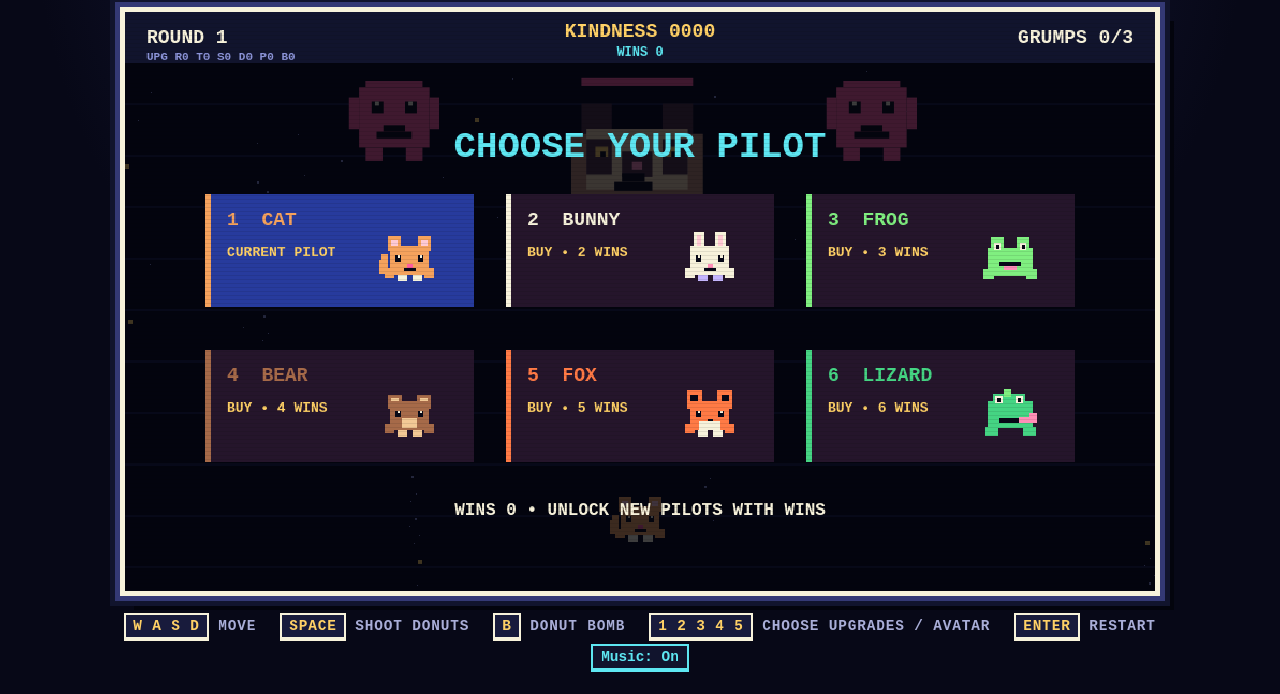
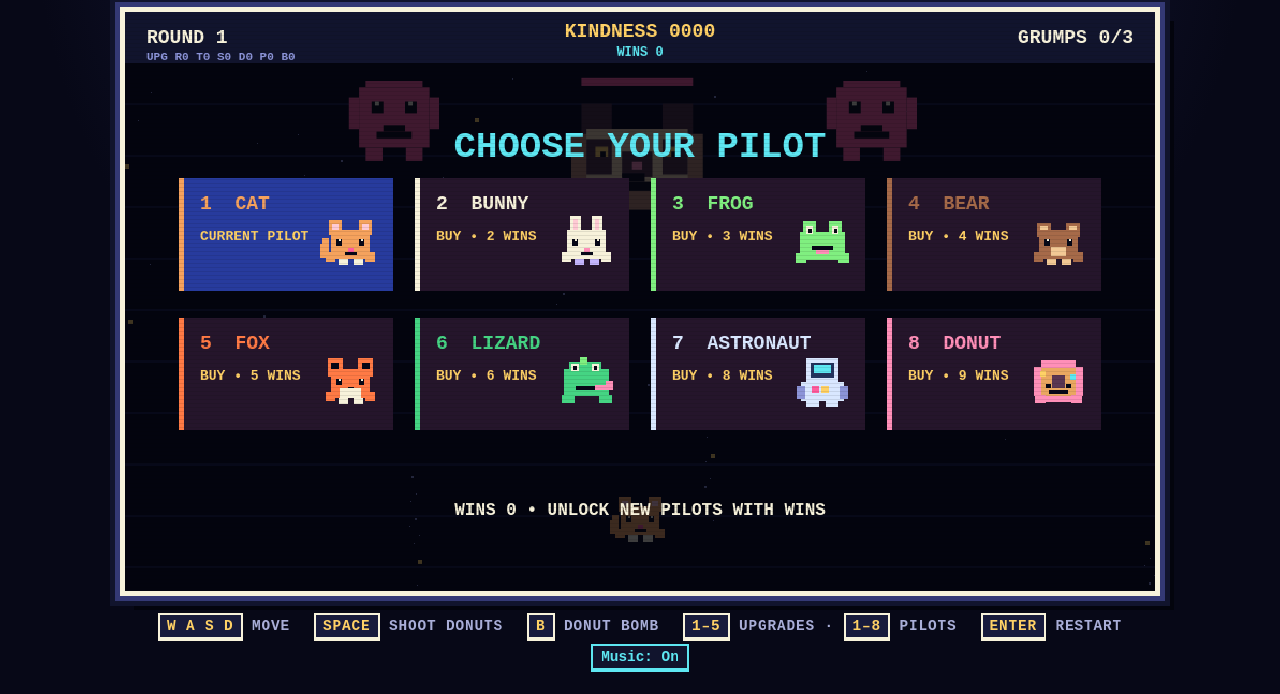
Before and after one commit to eric-decompiled/summer-vibes, a website: page index.html in a window 1280 px wide. Shown: the part 106-800 px from the top of the page. Drawn offline with Linux system fonts and the light colour scheme.

Commit message:
donut character

```diff
--- a/index.html
+++ b/index.html
@@ -184,7 +184,7 @@
         <span><kbd>W A S D</kbd> move</span>
         <span><kbd>Space</kbd> shoot donuts</span>
         <span><kbd>B</kbd> donut bomb</span>
-        <span><kbd>1 2 3 4 5</kbd> choose upgrades / avatar</span>
+        <span><kbd>1–5</kbd> upgrades · <kbd>1–8</kbd> pilots</span>
         <span><kbd>Enter</kbd> restart</span>
         <button class="music-toggle" id="music-toggle" type="button" aria-pressed="true">Music: On</button>
       </div>
@@ -218,7 +218,9 @@
         { name: "frog", cost: 3, color: "#80ef80" },
         { name: "bear", cost: 4, color: "#a66a49" },
         { name: "fox", cost: 5, color: "#ff7a45" },
-        { name: "lizard", cost: 6, color: "#45d483" }
+        { name: "lizard", cost: 6, color: "#45d483" },
+        { name: "astronaut", cost: 8, color: "#d9e7ff" },
+        { name: "donut", cost: 9, color: "#ff8fb8" }
       ];
       const music = { context: null, enabled: true, timer: null, step: 0 };
       let last = 0;
@@ -705,6 +707,8 @@
         else if (p.animal === "fox") drawFox(p);
         else if (p.animal === "frog") drawFrog(p);
         else if (p.animal === "lizard") drawLizard(p);
+        else if (p.animal === "astronaut") drawAstronaut(p);
+        else if (p.animal === "donut") drawDonutPilot(p);
         else drawCat(p);
       }
 
@@ -785,6 +789,34 @@
         pixelRect(p.x + 5, p.y + 37, 12, 8, "#45d483");
         pixelRect(p.x + 40, p.y + 37, 12, 8, "#45d483");
         pixelRect(p.x + 22, p.y + 2, 7, 7, "#80ef80");
+      }
+
+      function drawAstronaut(p) {
+        pixelRect(p.x + 13, p.y + 3, 30, 24, "#d9e7ff");
+        pixelRect(p.x + 17, p.y + 7, 22, 14, "#23335e");
+        pixelRect(p.x + 20, p.y + 9, 16, 8, "#5ee7f2");
+        pixelRect(p.x + 8, p.y + 25, 40, 18, "#d9e7ff");
+        pixelRect(p.x + 4, p.y + 29, 8, 12, "#8c94d8");
+        pixelRect(p.x + 44, p.y + 29, 8, 12, "#8c94d8");
+        pixelRect(p.x + 18, p.y + 29, 7, 6, "#ff5d9e");
+        pixelRect(p.x + 27, p.y + 29, 7, 6, "#ffd166");
+        pixelRect(p.x + 13, p.y + 40, 12, 8, "#d9e7ff");
+        pixelRect(p.x + 31, p.y + 40, 12, 8, "#d9e7ff");
+      }
+
+      function drawDonutPilot(p) {
+        pixelRect(p.x + 12, p.y + 5, 32, 6, "#ff8fb8");
+        pixelRect(p.x + 5, p.y + 11, 46, 27, "#ff8fb8");
+        pixelRect(p.x + 12, p.y + 38, 32, 6, "#ff8fb8");
+        pixelRect(p.x + 12, p.y + 12, 32, 26, "#eaa761");
+        pixelRect(p.x + 22, p.y + 19, 12, 12, "#5a3652");
+        pixelRect(p.x + 11, p.y + 15, 5, 5, "#ffd166");
+        pixelRect(p.x + 39, p.y + 18, 5, 5, "#5ee7f2");
+        pixelRect(p.x + 16, p.y + 27, 5, 4, "#070817");
+        pixelRect(p.x + 35, p.y + 27, 5, 4, "#070817");
+        pixelRect(p.x + 19, p.y + 33, 18, 3, "#070817");
+        pixelRect(p.x + 6, p.y + 37, 10, 8, "#ff8fb8");
+        pixelRect(p.x + 40, p.y + 37, 10, 8, "#ff8fb8");
       }
 
       function drawBoss(b, smiling) {
@@ -909,12 +941,14 @@
           ctx.fillStyle = "#5ee7f2";
           ctx.font = "bold 34px Courier New";
           ctx.fillText(state.mode === "start" ? "CHOOSE YOUR PILOT" : "PICK YOUR NEXT PILOT", W / 2, 126);
-          drawAvatarCard(1, "cat", 75, 170, "#f5a25d");
-          drawAvatarCard(2, "bunny", 355, 170, "#f7f2db");
-          drawAvatarCard(3, "frog", 635, 170, "#80ef80");
-          drawAvatarCard(4, "bear", 75, 315, "#a66a49");
-          drawAvatarCard(5, "fox", 355, 315, "#ff7a45");
-          drawAvatarCard(6, "lizard", 635, 315, "#45d483");
+          drawAvatarCard(1, "cat", 50, 155, "#f5a25d");
+          drawAvatarCard(2, "bunny", 270, 155, "#f7f2db");
+          drawAvatarCard(3, "frog", 490, 155, "#80ef80");
+          drawAvatarCard(4, "bear", 710, 155, "#a66a49");
+          drawAvatarCard(5, "fox", 50, 285, "#ff7a45");
+          drawAvatarCard(6, "lizard", 270, 285, "#45d483");
+          drawAvatarCard(7, "astronaut", 490, 285, "#d9e7ff");
+          drawAvatarCard(8, "donut", 710, 285, "#ff8fb8");
           ctx.fillStyle = "#f7f2db";
           ctx.font = "bold 16px Courier New";
           ctx.fillText(state.shopMessage || `WINS ${state.wins} • UNLOCK NEW PILOTS WITH WINS`, W / 2, 465);
@@ -952,18 +986,20 @@
         const option = avatarOptions.find(item => item.name === animal);
         const unlocked = state.unlocked.has(animal);
         const active = unlocked && state.player.animal === animal;
-        pixelRect(x, y, 250, 105, active ? "#273b9d" : unlocked ? "#171b43" : "#25152b");
+        pixelRect(x, y, 200, 105, active ? "#273b9d" : unlocked ? "#171b43" : "#25152b");
         pixelRect(x, y, 5, 105, color);
         ctx.textAlign = "left";
         ctx.fillStyle = color;
         ctx.font = "bold 18px Courier New";
         ctx.fillText(`${number}  ${animal.toUpperCase()}`, x + 20, y + 24);
-        const preview = { x: x + 162, y: y + 35, w: 56, h: 48 };
+        const preview = { x: x + 132, y: y + 35, w: 56, h: 48 };
         if (animal === "cat") drawCat(preview);
         else if (animal === "bunny") drawBunny(preview);
         else if (animal === "bear") drawBear(preview);
         else if (animal === "frog") drawFrog(preview);
         else if (animal === "lizard") drawLizard(preview);
+        else if (animal === "astronaut") drawAstronaut(preview);
+        else if (animal === "donut") drawDonutPilot(preview);
         else drawFox(preview);
         ctx.fillStyle = active ? "#ffd166" : unlocked ? "#a9aed8" : "#ffd166";
         ctx.font = "bold 13px Courier New";
@@ -1024,14 +1060,14 @@
       addEventListener("keydown", event => {
         startMusic();
         const key = event.key.toLowerCase();
-        if (["w", "a", "s", "d", "b", " ", "enter", "1", "2", "3", "4", "5"].includes(key)) event.preventDefault();
+        if (["w", "a", "s", "d", "b", " ", "enter", "1", "2", "3", "4", "5", "6", "7", "8"].includes(key)) event.preventDefault();
         keys.add(key);
         if (key === " ") shootDonut();
         if (key === "b") useBomb();
         if (state.mode === "upgrade" && ["1", "2", "3", "4", "5"].includes(key)) {
           chooseUpgrade({ 1: "rapid", 2: "thrusters", 3: "shield", 4: "spread", 5: "bomb" }[key]);
-        } else if (["avatar", "start"].includes(state.mode) && ["1", "2", "3", "4", "5", "6"].includes(key)) {
-          chooseAvatar({ 1: "cat", 2: "bunny", 3: "frog", 4: "bear", 5: "fox", 6: "lizard" }[key]);
+        } else if (["avatar", "start"].includes(state.mode) && ["1", "2", "3", "4", "5", "6", "7", "8"].includes(key)) {
+          chooseAvatar({ 1: "cat", 2: "bunny", 3: "frog", 4: "bear", 5: "fox", 6: "lizard", 7: "astronaut", 8: "donut" }[key]);
         }
         if (key === "enter" && state.mode === "lost") reset();
       });
@@ -1051,12 +1087,14 @@
           else if (y >= 316 && y < 376) chooseUpgrade("spread");
           else if (y >= 378 && y < 438) chooseUpgrade("bomb");
         } else if (state.mode === "avatar" || state.mode === "start") {
-          if (x >= 75 && x < 325 && y >= 170 && y < 275) chooseAvatar("cat");
-          else if (x >= 355 && x < 605 && y >= 170 && y < 275) chooseAvatar("bunny");
-          else if (x >= 635 && x < 885 && y >= 170 && y < 275) chooseAvatar("frog");
-          else if (x >= 75 && x < 325 && y >= 315 && y < 420) chooseAvatar("bear");
-          else if (x >= 355 && x < 605 && y >= 315 && y < 420) chooseAvatar("fox");
-          else if (x >= 635 && x < 885 && y >= 315 && y < 420) chooseAvatar("lizard");
+          if (x >= 50 && x < 250 && y >= 155 && y < 260) chooseAvatar("cat");
+          else if (x >= 270 && x < 470 && y >= 155 && y < 260) chooseAvatar("bunny");
+          else if (x >= 490 && x < 690 && y >= 155 && y < 260) chooseAvatar("frog");
+          else if (x >= 710 && x < 910 && y >= 155 && y < 260) chooseAvatar("bear");
+          else if (x >= 50 && x < 250 && y >= 285 && y < 390) chooseAvatar("fox");
+          else if (x >= 270 && x < 470 && y >= 285 && y < 390) chooseAvatar("lizard");
+          else if (x >= 490 && x < 690 && y >= 285 && y < 390) chooseAvatar("astronaut");
+          else if (x >= 710 && x < 910 && y >= 285 && y < 390) chooseAvatar("donut");
         }
       });
 
```
